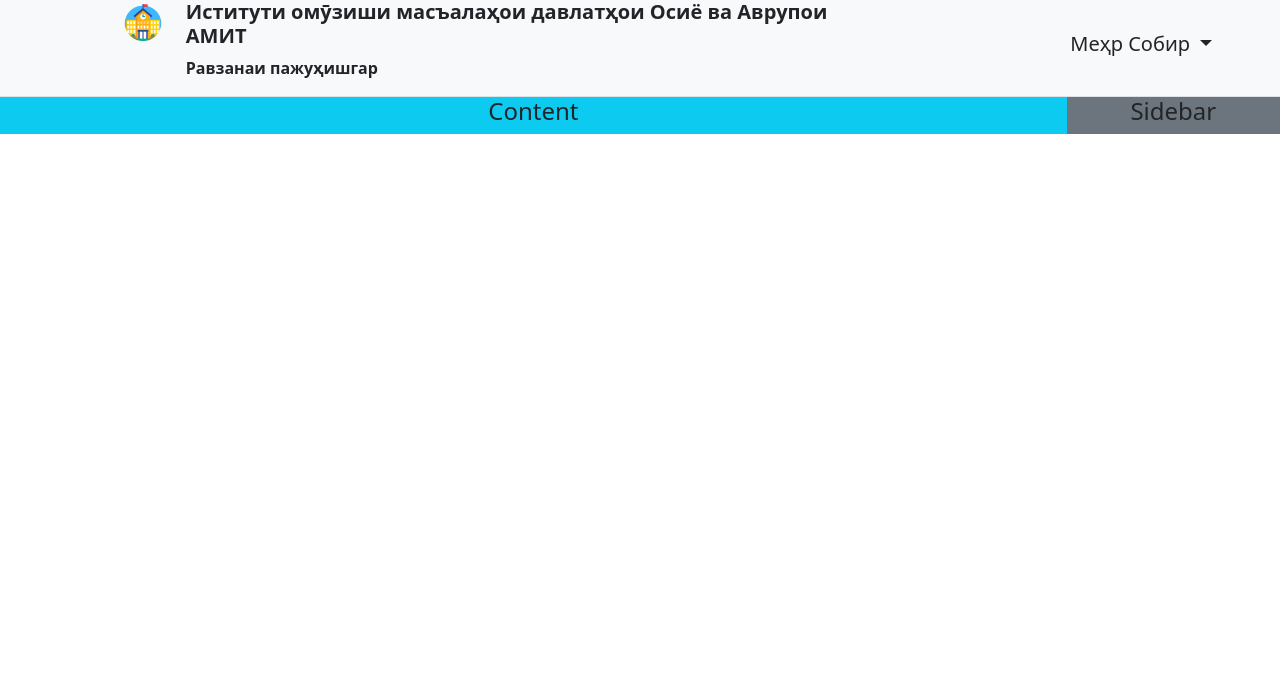
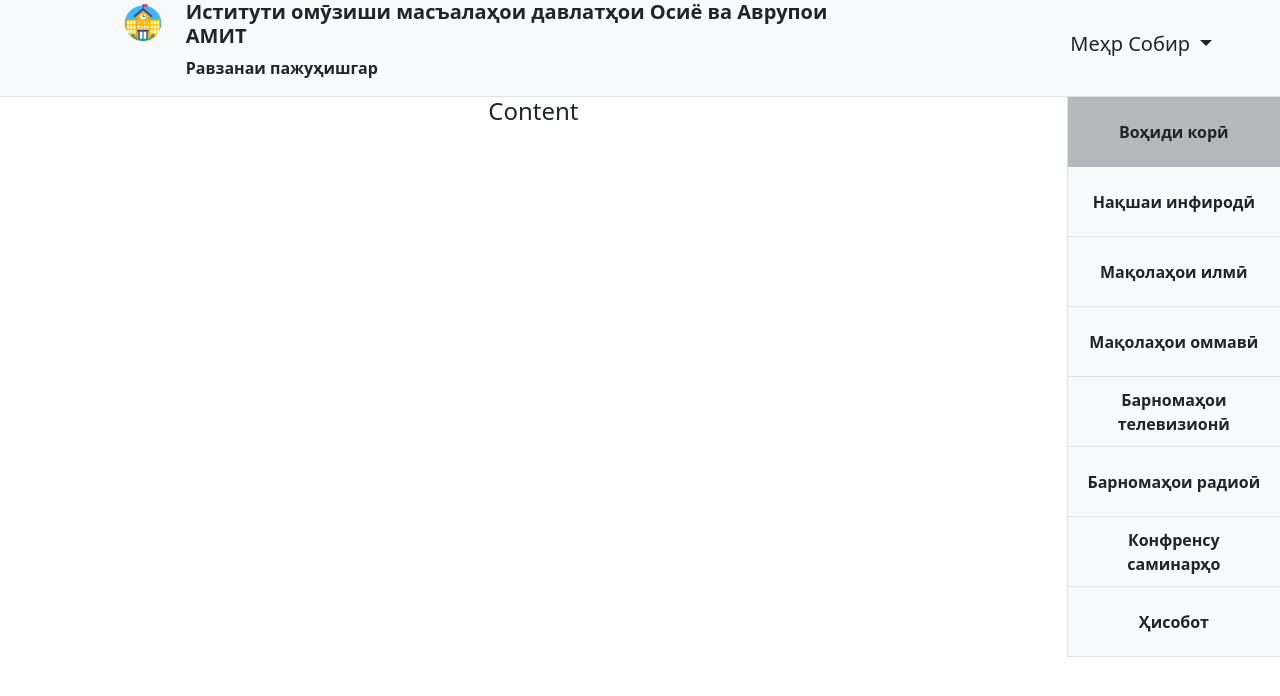
Before and after one commit to mehrsobir/Research-Management-System, a Django app: page / in a window 1280 px wide. Shown: the top 696 px of the page. Run offline with Django 4.2, Linux system fonts and the light colour scheme; a user stored in the database is signed in; data comes from the database, SQL or seed files in the repository; both versions use the stored data as it was after the commit; some libraries are stand-ins or nearby versions.

Commit message:
changed sidebar

```diff
--- a/templates/main/base.html
+++ b/templates/main/base.html
@@ -4,8 +4,8 @@
     <meta charset="UTF-8" />
     <meta http-equiv="X-UA-Compatible" content="IE=edge" />
     <meta name="viewport" content="width=device-width, initial-scale=1.0" />
-<!--    <link rel="stylesheet" href="{% static 'style.css' %}">-->
-<!--    <link href="https://cdn.jsdelivr.net/npm/bootstrap@5.3.0-alpha1/dist/css/bootstrap.min.css" rel="stylesheet" integrity="sha384-GLhlTQ8iRABdZLl6O3oVMWSktQOp6b7In1Zl3/Jr59b6EGGoI1aFkw7cmDA6j6gD" crossorigin="anonymous">-->
+
+    <link href="https://cdn.jsdelivr.net/npm/bootstrap@5.3.0-alpha1/dist/css/bootstrap.min.css" rel="stylesheet" integrity="sha384-GLhlTQ8iRABdZLl6O3oVMWSktQOp6b7In1Zl3/Jr59b6EGGoI1aFkw7cmDA6j6gD" crossorigin="anonymous">
     <link
       rel="stylesheet"
       type="text/css"
--- a/templates/main/home.html
+++ b/templates/main/home.html
@@ -2,12 +2,23 @@
 {% block title %}АСОСӢ{% endblock %}
 {% block content %}
 <div class="row">
-    <div class="col-12 col-md-10 order-2 order-md-1 bg-info">
+    <div class="col-12 col-md-10 order-2 order-md-1">
         <h4 class="text-center">Content</h4>
     </div>
 
-    <div class="col-12 col-md-2 order-1 order-md-2 bg-secondary border-left">
-        <h4 class="text-center">Sidebar</h4>
+    <div class="col-12 col-md-2 order-1 order-md-2 border-left px-md-0 border-left border border-end-0 border-bottom-0 border-top-0 border-start-md-0">
+
+        <div class="d-flex flex-column w-100">
+            <button href="#" class="btn rounded-0 bg-secondary bg-opacity-50 text-dark fw-semibold" style="height:70px">Воҳиди корӣ</button>
+            <button href="#" class="btn rounded-0 bg-light text-dark border border-top-0 border-end-0 border-start-0 fw-semibold" style="height:70px">Нақшаи инфиродӣ</button>
+            <button href="#" class="btn rounded-0 bg-light text-dark border border-top-0 border-end-0 border-start-0 fw-semibold" style="height:70px">Мақолаҳои илмӣ</button>
+            <button href="#" class="btn rounded-0 bg-light text-dark border border-top-0 border-end-0 border-start-0 fw-semibold" style="height:70px">Мақолаҳои оммавӣ</button>
+            <button href="#" class="btn rounded-0 bg-light text-dark border border-top-0 border-end-0 border-start-0 fw-semibold" style="height:70px">Барномаҳои телевизионӣ</button>
+            <button href="#" class="btn rounded-0 bg-light text-dark border border-top-0 border-end-0 border-start-0 fw-semibold" style="height:70px">Барномаҳои радиоӣ</button>
+            <button href="#" class="btn rounded-0 bg-light text-dark border border-top-0 border-end-0 border-start-0 fw-semibold" style="height:70px">Конфренсу саминарҳо</button>
+            <button href="#" class="btn rounded-0 bg-light text-dark border border-top-0 border-end-0 border-start-0 fw-semibold" style="height:70px">Ҳисобот</button>
+        </div>
+
     </div>
 </div>
 {% endblock %}
--- a/templates/users/login.html
+++ b/templates/users/login.html
@@ -12,6 +12,7 @@
       type="text/css"
       href = "{% static '/rms/css/bootstrap.css' %}"
     />
+    <link href="https://cdn.jsdelivr.net/npm/bootstrap@5.3.0-alpha1/dist/css/bootstrap.min.css" rel="stylesheet" integrity="sha384-GLhlTQ8iRABdZLl6O3oVMWSktQOp6b7In1Zl3/Jr59b6EGGoI1aFkw7cmDA6j6gD" crossorigin="anonymous">
     <title>Воридшавӣ</title>
 </head>
 <body>
```
Also changed, not shown: templates/main/department.html (added, +23 -0 lines), templates/main/institution.html (added, +23 -0 lines), db.sqlite3.
